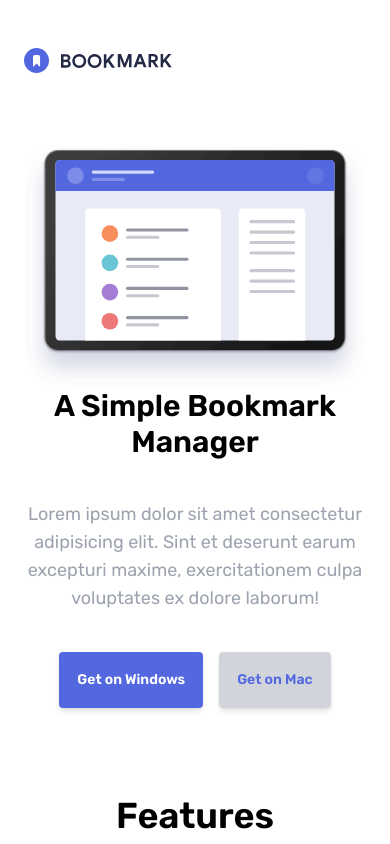
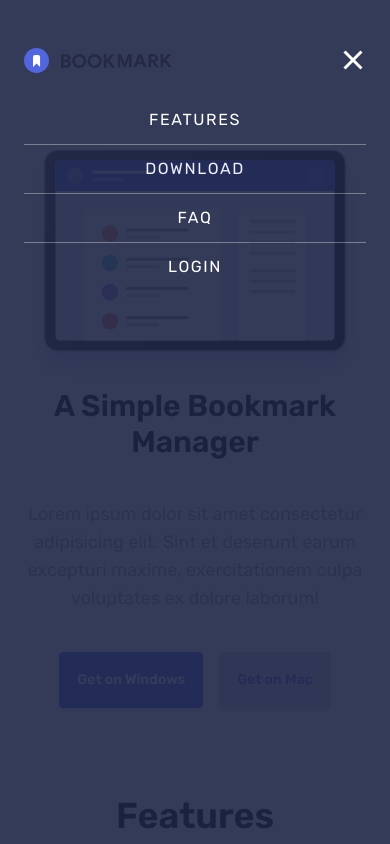
Before and after one commit to rdtungul/tailwind-bookmark, a website: page index.html in a window 390 px wide. Shown: the top 844 px of the page. Drawn offline with Linux system fonts and the light colour scheme.

Commit message:
mobile menu final

```diff
--- a/index.html
+++ b/index.html
@@ -21,26 +21,53 @@
       <!-- Flex Container for Nav Items -->
       <div class="my-6 space-x-20 align-items-center">
         <!-- Logo -->
-        <div class="z-30">
+        <div id="logo" class="z-30">
           <img src="images/logo-bookmark.svg" alt="" id="logo" />
         </div>
         <!-- Menu Items -->
         <div
           class="items-center hidden space-x-10 uppercase text-grayishBlue md:flex"
         >
-          <a href="#features" class="tracking-widest hover:text-softRed"
-            >Features</a
-          >
-          <a href="#download" class="tracking-widest hover:text-softRed"
-            >Download</a
-          >
-          <a href="#faq" class="tracking-widest hover:text-softRed">FAQ</a>
+          <a href="#features" class="mobile-menu-items">Features</a>
+          <a href="#download" class="mobile-menu-items">Download</a>
+          <a href="#faq" class="mobile-menu-items">FAQ</a>
 
           <a
             href="#"
             class="px-8 py-2 text-white duration-200 border-2 rounded-lg shadow-md bg-softRed border-softRed hover:text-softRed hover:bg-white"
             >Login</a
           >
+        </div>
+
+        <!-- Hamburger Menu Container -->
+        <!-- Hamburger Button -->
+        <button
+          id="menu-btn"
+          class="z-30 block md:hidden focus:outline-none hamburger"
+        >
+          <!-- Hamburger Lines -->
+          <span class="hamburger-top"></span>
+          <span class="hamburger-middle"></span>
+          <span class="hamburger-bottom"></span>
+        </button>
+      </div>
+
+      <!-- Mobile Menu Container -->
+      <div
+        id="menu"
+        class="fixed inset-0 z-20 flex-col items-center self-end hidden w-full h-full px-6 py-1 pt-24 pb-24 tracking-widest text-white uppercase divide-y divide-gray-500 m-h-screen opacity-90 bg-veryDarkBlue"
+      >
+        <div class="mobile-menu-toggle">
+          <a href="#features" class="block">Features</a>
+        </div>
+        <div class="mobile-menu-toggle">
+          <a href="#download" class="block">Download</a>
+        </div>
+        <div class="mobile-menu-toggle">
+          <a href="#faq" class="block">FAQ</a>
+        </div>
+        <div class="mobile-menu-toggle">
+          <a href="#" class="block">Login</a>
         </div>
       </div>
     </nav>
--- a/input.css
+++ b/input.css
@@ -46,6 +46,16 @@
   }
   .accordion-tab-flex {
     @apply flex items-center justify-between py-3 text-gray-500  cursor-pointer;
+  }
+
+  /* MOBILE NAVIGATION CONTAINER */
+  /* Menu Items Styling */
+  .mobile-menu-items {
+    @apply tracking-widest hover:text-softRed;
+  }
+  /* Mobile Menu Container Styling */
+  .mobile-menu-toggle {
+    @apply w-full py-3 text-center hover:text-softRed;
   }
 }
 
@@ -113,3 +123,50 @@
     @apply absolute rounded-r-full top-60 bg-softBlue;
   }
 }
+
+/* HAMBURGER MENU */
+.hamburger {
+  cursor: pointer;
+  width: 24px;
+  height: 24px;
+  transition: all 0.25s;
+  position: relative;
+}
+.hamburger-top,
+.hamburger-middle,
+.hamburger-bottom {
+  content: "";
+  position: absolute;
+  width: 24px;
+  height: 3px;
+  top: 0;
+  left: 0;
+  background: #000;
+  transform: rotate(0);
+  transition: all 0.5s;
+}
+.hamburger-middle {
+  transform: translateY(7px);
+}
+.hamburger-bottom {
+  transform: translateY(14px);
+  background: #000;
+}
+.open {
+  transform: rotate(90deg);
+  transform: translateY(0px);
+  position: fixed;
+  top: 50px;
+  right: 25px;
+}
+.open .hamburger-top {
+  transform: rotate(45deg) translateY(6px) translateX(6px);
+  background-color: #fff;
+}
+.open .hamburger-middle {
+  display: none;
+}
+.open .hamburger-bottom {
+  transform: rotate(-45deg) translateY(6px) translateX(-6px);
+  background-color: #fff;
+}
--- a/js/index.js
+++ b/js/index.js
@@ -32,49 +32,18 @@ function onTabClick(e) {
     .classList.remove("hidden");
 }
 
-// toggle dark mode
-const themeToggleBtn = document.getElementById("theme-toggle");
-const themeToggleDarkIcon = document.getElementById("theme-toggle-dark-icon");
-const themeToggleLightIcon = document.getElementById("theme-toggle-light-icon");
+// Hamburger Button Functionality
+// Event Listeners
+btn.addEventListener("click", navToggle());
 
-if (
-  localStorage.getItem("color-theme") === "dark" ||
-  (!("color-theme" in localStorage) &&
-    window.matchMedia("(prefers-color-scheme: dark)").matches)
-) {
-  // Show light icon
-  themeToggleLightIcon.classList.remove("hidden");
-} else {
-  // Show dark icon
-  themeToggleDarkIcon.classList.remove("hidden");
-}
+function navToggle() {
+  btn.classList.toggle("open");
+  menu.classList.toggle("flex");
+  menu.classList.toggle("hidden");
 
-// toggle event listeners
-themeToggleBtn.addEventListener("click", toggleMode);
-
-function toggleMode(e) {
-  e.preventDefault();
-  themeToggleDarkIcon.classList.toggle("hidden");
-  themeToggleLightIcon.classList.toggle("hidden");
-
-  // save in the LocalStorage
-  if (localStorage.getItem("color-theme")) {
-    // if it's in light mode, save in the localStorage
-    if (localStorage.getItem("color-theme") === "light") {
-      document.documentElement.classList.add("dark");
-      localStorage.setItem("color-theme", "dark");
-    } else {
-      document.documentElement.classList.remove("dark");
-      localStorage.setItem("color-theme", "light");
-    }
+  if (menu.classList.contains("flex")) {
+    logo.setAttribute("src", "../images/logo-bookmark-footer.svg");
   } else {
-    // if not in the localStorage
-    if (document.documentElement.classList.contains("dark")) {
-      document.documentElement.classList.remove("dark");
-      localStorage.setItem("color-theme", "light");
-    } else {
-      document.documentElement.classList.add("dark");
-      localStorage.setItem("color-theme", "dark");
-    }
+    logo.setAttribute("src", "../images/logo-bookmark.svg");
   }
 }
```
Also changed, not shown: css/style.css.
